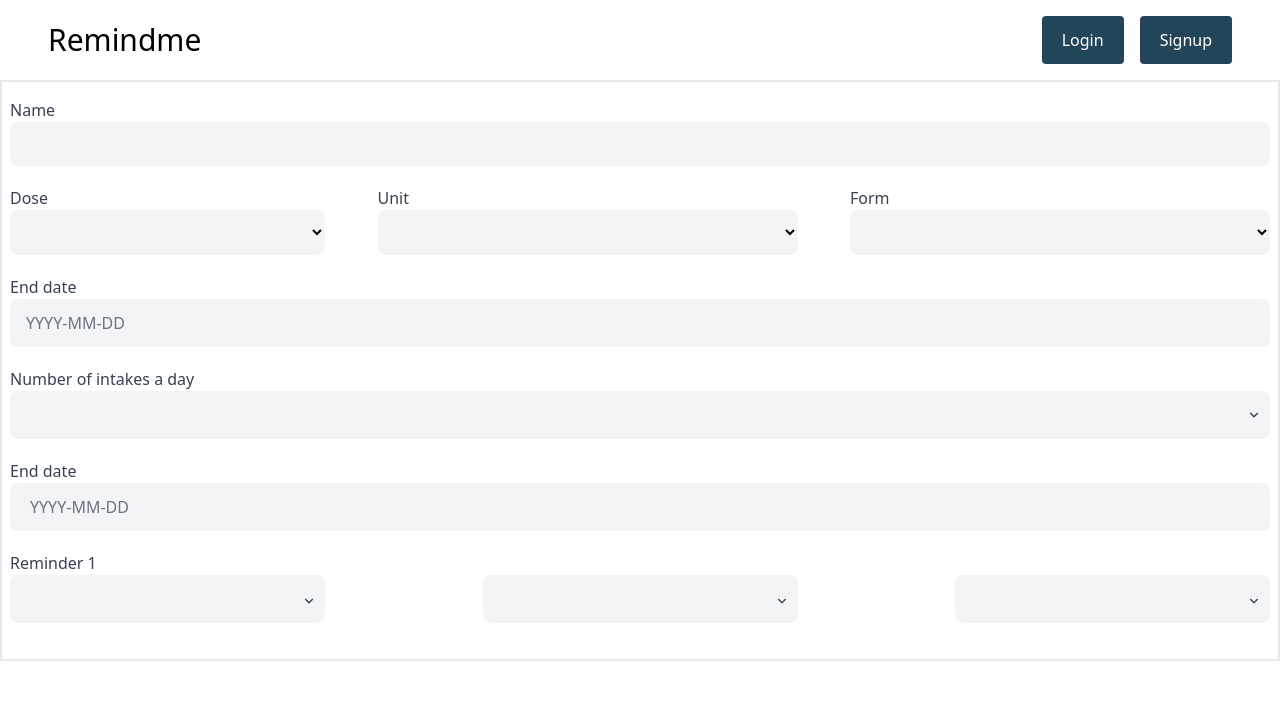
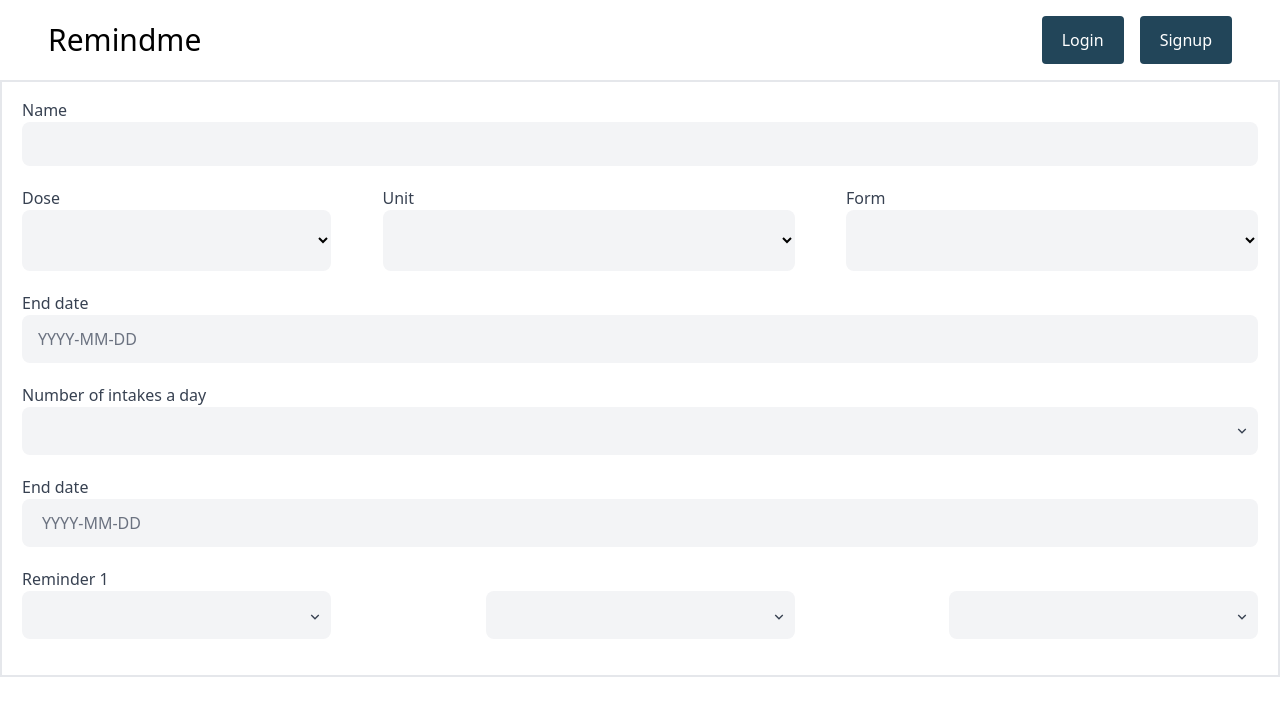
Before and after one commit to oleesir/medicine_tracker_fe, a Next.js app: page /new_prescription in a window 1280 px wide. Shown: the top 716 px of the page. Built offline with nearby package versions, Linux system fonts and the light colour scheme; what tailwind-clip-path would draw is missing.

Commit message:
hjkkjhhjkf

```diff
--- a/src/pages/new_prescription.tsx
+++ b/src/pages/new_prescription.tsx
@@ -3,7 +3,7 @@ import { RiArrowDownSLine } from "react-icons/ri";
 const NewPrescription =()=> {
 
     return (
-        <div className="flex w-full border-2 py-4 px-2">
+        <div className="flex w-full border-2 py-4 px-5">
             <form className="flex flex-col w-full">
                 <div className="mb-5">
                     <label className="text-gray-700 mb-2">Name</label>
@@ -19,7 +19,7 @@ const NewPrescription =()=> {
                     <div className="w-1/4">
                         <label className="text-gray-700 mb-2">Dose</label>
                         <div>
-                            <select  className="w-full py-3 bg-gray-100 px-1 outline-none rounded-lg text-sm">
+                            <select  className="w-full py-5 bg-gray-100 px-1 outline-none rounded-lg text-sm">
                                 <option value=""></option>
                                 <option value="+234">1</option>
                                 <option value="+22">2</option>
@@ -34,7 +34,7 @@ const NewPrescription =()=> {
                     <div className="w-1/3">
                         <label className="text-gray-700 mb-2">Unit</label>
                         <div>
-                            <select  className="w-full py-3 bg-gray-100 pl-0.5 outline-none rounded-lg text-sm">
+                            <select  className="w-full py-5 bg-gray-100 pl-0.5 outline-none rounded-lg text-sm">
                                 <option value=""></option>
                                 <option value="+234">mg</option>
                                 <option value="+22">ml</option>
@@ -49,7 +49,7 @@ const NewPrescription =()=> {
                     <div className="w-1/3">
                         <label className="text-gray-700 mb-1">Form</label>
                         <div>
-                            <select  className="w-full py-3 bg-gray-100 px-1 outline-none rounded-lg text-sm">
+                            <select  className="w-full py-5 bg-gray-100 px-1 outline-none rounded-lg text-sm">
                                 <option value="" ></option>
                                 <option value="+234">Capsule</option>
                                 <option value="+22">Injection</option>
```
